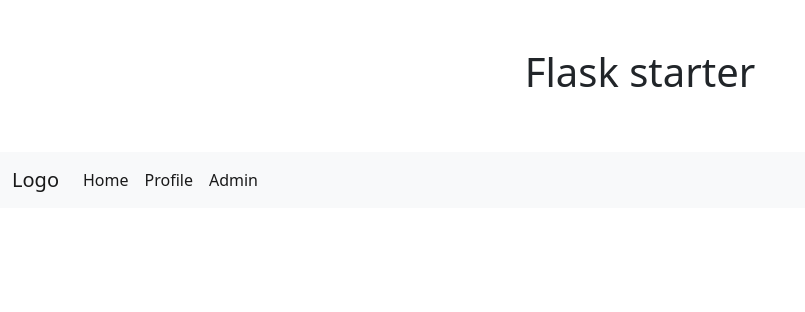
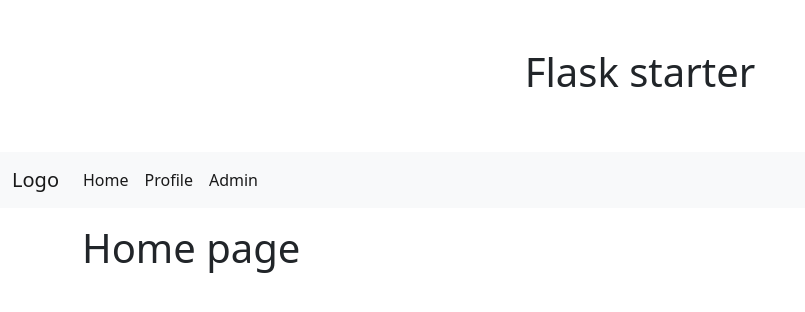
Before and after one commit to andreyshibaev/flaskstart, a Flask app: page / in a window 1280 px wide. Shown: the top 312 px of the page, without its empty margins (0-805 px from the left). Run offline with Flask 2, Linux system fonts and the light colour scheme; some libraries are stand-ins or nearby versions.

Commit message:
update home blueprint

```diff
--- a/app.py
+++ b/app.py
@@ -1,6 +1,6 @@
 from flask import Flask
 from sqlalchemy import create_engine
-from apps.newapp.views import newapp
+from apps.homeapp.views import homeapp
 from apps.profile.views import profile
 from database.database import db
 from flask_migrate import Migrate
@@ -24,7 +24,7 @@ def create_app(config_class=Config):
     app.config.from_object(config_class)
     db.init_app(app)
     migrate.init_app(app, db)
-    app.register_blueprint(newapp)
+    app.register_blueprint(homeapp)
     app.register_blueprint(profile)
     app.config['FLASK_ADMIN_SWATCH'] = 'superhero'
     admin = Admin(app, name='My admin', template_mode='bootstrap4')
--- /dev/null
+++ b/apps/homeapp/models.py
@@ -0,0 +1 @@
+from app import db
--- a/apps/newapp/templates/newapp/home.html
+++ b/apps/homeapp/templates/homeapp/home.html
@@ -1,9 +1,9 @@
 {% extends 'base.html' %}
 {% block title %}
-Home page
+{{ title }}
 {% endblock title %}
 {% block content %}
 <div class="container">
-
+    <h1 class="mt-3">{{ title }} </h1>
 </div>
 {% endblock content %}
--- /dev/null
+++ b/apps/homeapp/views.py
@@ -0,0 +1,7 @@
+from flask import Blueprint, request, url_for, redirect, render_template, flash
+homeapp = Blueprint('homeapp', __name__, template_folder="templates/homeapp")
+
+@homeapp.route("/")
+def home():
+    title = 'Home page'
+    return render_template('home.html', title=title)
--- a/apps/newapp/models.py
+++ /dev/null
@@ -1 +0,0 @@
-from app import db
--- a/apps/newapp/views.py
+++ /dev/null
@@ -1,6 +0,0 @@
-from flask import Blueprint, request, url_for, redirect, render_template, flash
-newapp = Blueprint('newapp', __name__, template_folder="templates/newapp")
-
-@newapp.route("/")
-def home():
-    return render_template('home.html')
--- a/templates/_inc/_menu.html
+++ b/templates/_inc/_menu.html
@@ -1,13 +1,13 @@
 <nav class="navbar navbar-expand-lg bg-light">
     <div class="container-fluid">
-      <a class="navbar-brand" href="{{ url_for('newapp.home') }}">Logo</a>
+      <a class="navbar-brand" href="{{ url_for('homeapp.home') }}">Logo</a>
       <button class="navbar-toggler" type="button" data-bs-toggle="collapse" data-bs-target="#navbarNav" aria-controls="navbarNav" aria-expanded="false" aria-label="Toggle navigation">
         <span class="navbar-toggler-icon"></span>
       </button>
       <div class="collapse navbar-collapse" id="navbarNav">
         <ul class="navbar-nav">
           <li class="nav-item">
-            <a class="nav-link active" aria-current="page" href="{{ url_for('newapp.home') }}">Home</a>
+            <a class="nav-link active" aria-current="page" href="{{ url_for('homeapp.home') }}">Home</a>
           </li>
           <li class="nav-item">
             <a class="nav-link active" aria-current="page" href="{{ url_for('profile.profile_account') }}">Profile</a>
```
Also changed, not shown: config.py (+5 -7 lines).
